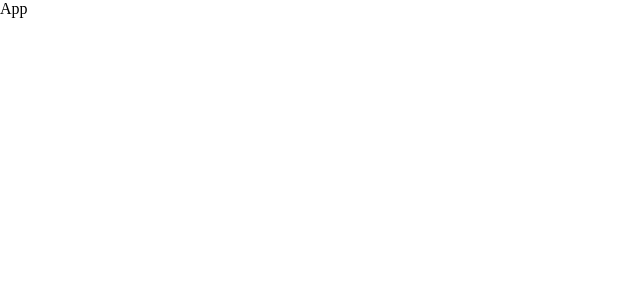
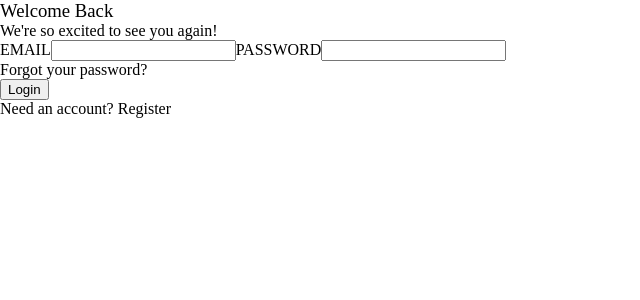
Before and after one commit to luhluh-17/circles-chat, a React (Create React App) app: page /login in a window 1280 px wide. Shown: the top 300 px of the page, without its empty margins (0-640 px from the left). Built offline with nearby package versions, Linux system fonts and the light colour scheme.

Commit message:
add login page

```diff
--- a/src/App.jsx
+++ b/src/App.jsx
@@ -1,7 +1,7 @@
-import React from 'react'
+import Login from './pages/Login'
 
-const App = () => {
-  return <div>App</div>
+function App() {
+  return <Login />
 }
 
 export default App
--- /dev/null
+++ b/src/pages/Login.jsx
@@ -0,0 +1,31 @@
+import React from 'react'
+
+function Login() {
+  return (
+    <main>
+      <section>
+        <header>
+          <h3>Welcome Back</h3>
+          <p>We're so excited to see you again!</p>
+        </header>
+        <form>
+          <label>
+            EMAIL
+            <input type={'email'}></input>
+          </label>
+          <label>
+            PASSWORD
+            <input type={'email'}></input>
+          </label>
+          <p>Forgot your password?</p>
+          <button type='submit'>Login</button>
+          <p>
+            Need an account? <span>Register</span>
+          </p>
+        </form>
+      </section>
+    </main>
+  )
+}
+
+export default Login
```
